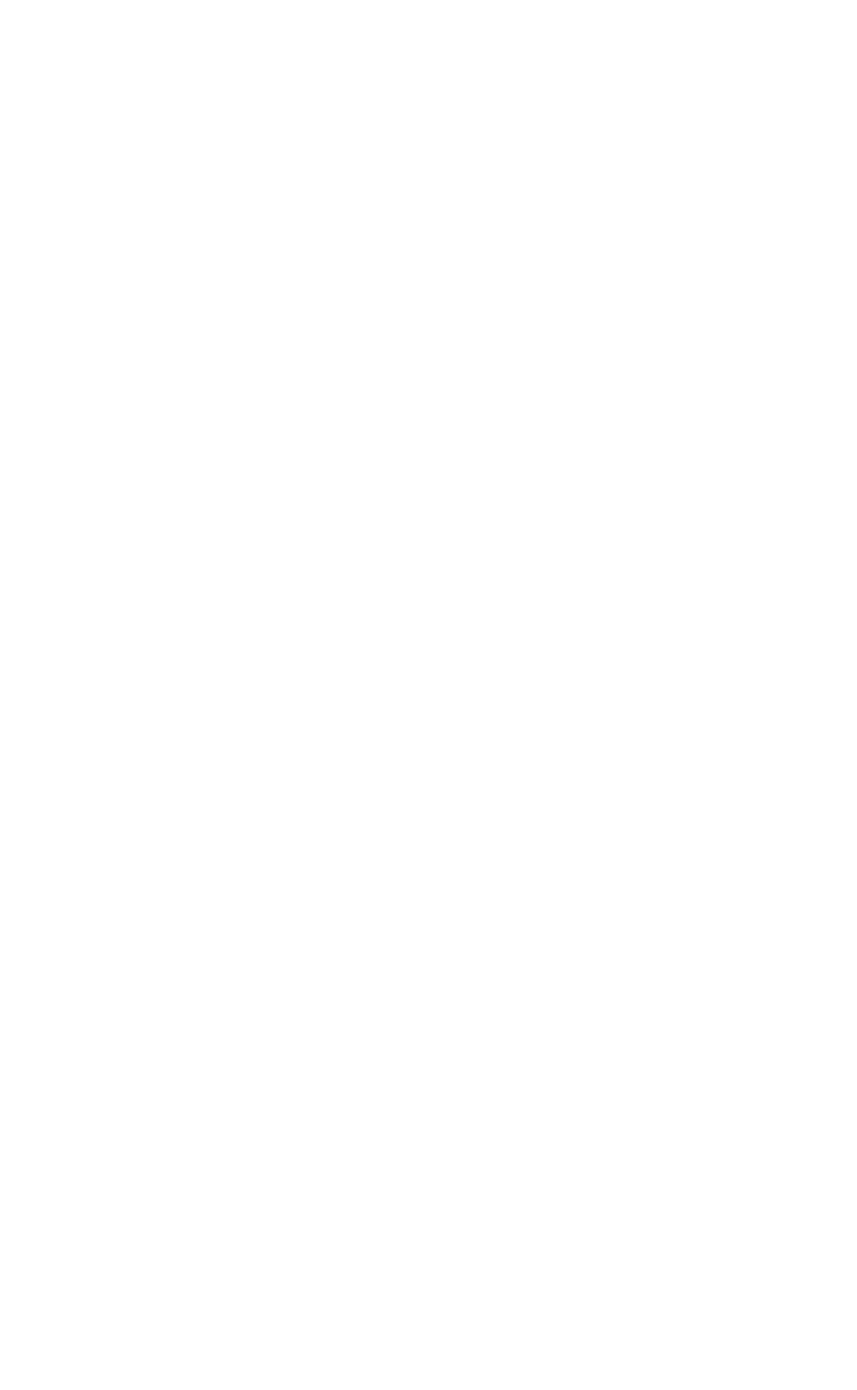
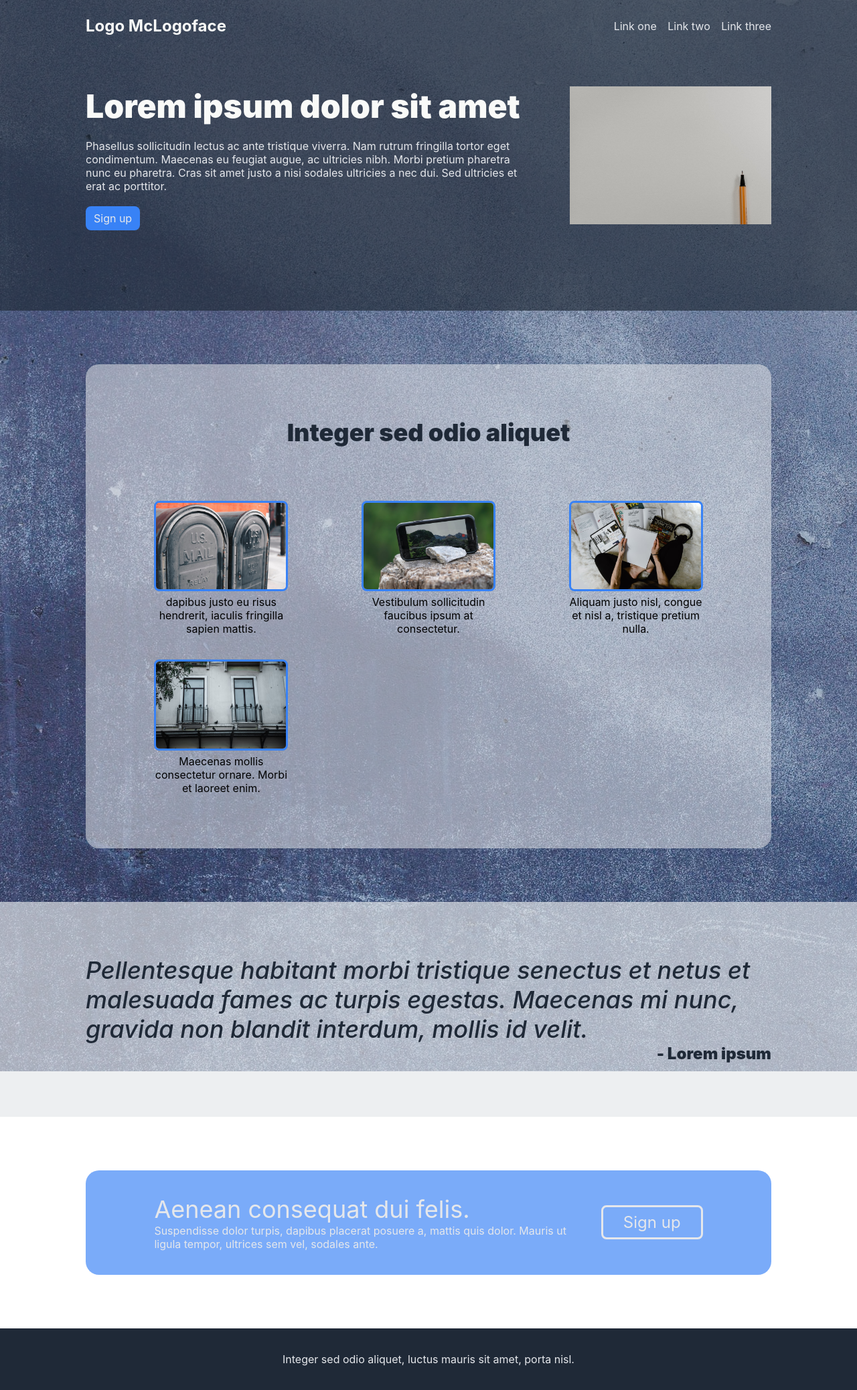
Before and after one commit to russleen/odin-landing, a plain HTML site: page index.html in a window 1280 px wide. Shown: the whole page at 67% size. Before the commit the page ends 800 px from the top, so only its background shows below. Drawn offline with Linux system fonts and the light colour scheme.

Commit message:
assignment done

```diff
--- a/index.html
+++ b/index.html
@@ -1,13 +1,83 @@
 <!DOCTYPE html>
 <html lang="en">
+
 <head>
     <meta charset="UTF-8">
     <meta http-equiv="X-UA-Compatible" content="IE=edge">
     <meta name="viewport" content="width=device-width, initial-scale=1.0">
-    <title>Document</title>
+    <title>Landing McLandingface</title>
     <link rel="stylesheet" href="style.css">
 </head>
+
 <body>
+    <div class="content">
+        <div class="header">
+            <div class="top-bar">
+                <div class="logo">Logo McLogoface</div>
+                <div class="links">
+                    <a href="#">Link one</a>
+                    <a href="#">Link two</a>
+                    <a href="#">Link three</a>
+                </div>
+            </div>
+            <div class="hero">
+                <div class="welcome">
+                    <div class="welcome-header">Lorem ipsum dolor sit amet</div>
+                    <div class="welcome-text">Phasellus sollicitudin lectus ac ante tristique viverra. Nam rutrum
+                        fringilla tortor eget condimentum. Maecenas eu feugiat augue, ac ultricies nibh. Morbi pretium
+                        pharetra nunc eu pharetra. Cras sit amet justo a nisi sodales ultricies a nec dui. Sed ultricies
+                        et erat ac porttitor. </div>
+                    <a class="welcome-button" href="#signup-anchor">Sign up</a>
+                </div>
+                <div class="hero-image">
+                    <img src="./images/welcome.jpg" alt="Welcome">
+                </div>
+            </div>
+        </div>
+        <div class="images-outer">
+            <div class="images-container">
+                <div class="images-header">
+                    Integer sed odio aliquet
+                </div>
+                <div class="images">
+                    <div class="image">
+                        <img src="./images/placeholder-1.jpg" alt="placeholder image #1">
+                        dapibus justo eu risus hendrerit, iaculis fringilla sapien mattis.
+                    </div>
+                    <div class="image">
+                        <img src="./images/placeholder-2.jpg" alt="placeholder image #2">
+                        Vestibulum sollicitudin faucibus ipsum at consectetur.
+                    </div>
+                    <div class="image">
+                        <img src="./images/placeholder-3.jpg" alt="placeholder image #3">
+                        Aliquam justo nisl, congue et nisl a, tristique pretium nulla.
+                    </div>
+                    <div class="image">
+                        <img src="./images/placeholder-4.jpg" alt="placeholder image #4">
+                        Maecenas mollis consectetur ornare. Morbi et laoreet enim.
+                    </div>
+                </div>
+            </div>
+        </div>
+        <div class="quote-container">
+            <div class="quote">Pellentesque habitant morbi tristique senectus et netus et malesuada fames ac turpis
+                egestas. Maecenas mi nunc, gravida non blandit interdum, mollis id velit.</div>
+            - Lorem ipsum
+        </div>
+        <div class="signup-container" id="signup-anchor">
+            <div class="signup">
+                <div class="signup-text">
+                    <div class="signup-header">
+                        Aenean consequat dui felis.
+                    </div>
+                    Suspendisse dolor turpis, dapibus placerat posuere a, mattis quis dolor. Mauris ut ligula tempor,
+                    ultrices sem vel, sodales ante.
+                </div>
+                <div class="signup-button"><a href="#">Sign up</a></div>
+            </div>
+        </div>
+        <div class="footer">Integer sed odio aliquet, luctus mauris sit amet, porta nisl.</div>
+    </div>
+</body>
 
-</body>
 </html>
--- a/style.css
+++ b/style.css
@@ -0,0 +1,187 @@
+body {
+    font-family: -apple-system, BlinkMacSystemFont, 'Segoe UI', Roboto, Oxygen, Ubuntu, Cantarell, 'Open Sans', 'Helvetica Neue', sans-serif;
+    margin: 0;
+    background-image: url("./images/bg.jpg");
+    background-repeat: no-repeat;
+    background-attachment: fixed;
+}
+
+a {
+    text-decoration: none;
+}
+
+.header {
+    display: flex;
+    flex-direction: column;
+    justify-content: space-between;
+    background-color: #1F2937AA;
+    color: #e5e7eb;
+    padding: 24px 10% 80px 10%;
+    gap: 36px;
+}
+
+.top-bar{
+    display: flex;
+    justify-content: space-between;
+    align-items: center;
+}
+
+.logo {
+    display: flex;
+    align-items: center;
+    color: #f9faf8;
+    font-size: 24px;
+    font-weight: 700;
+}
+
+.links a {
+    margin-left: 12px;
+    color: #e5e7eb;
+}
+
+.hero {
+    display: flex;
+    justify-content: space-between;
+    gap: 60px;
+    margin: 40px 0;
+}
+
+.welcome {
+    flex: 1 1 100%;
+    display: flex;
+    flex-direction: column;
+    gap: 20px;
+    align-items: flex-start;
+}
+
+.welcome-header {
+    font-size: 48px;
+    font-weight: 900;
+    color: #f9faf8;
+}
+
+.welcome-button {
+    background-color: #3882F6;
+    color: #e5e7eb;
+    padding: 8px 12px;
+    border: none;
+    border-radius: 8px;
+}
+
+.hero-image {
+    flex: 1 2 100%;
+    width: 300px;
+    height: fit-content;
+    display: flex;
+    justify-content: center;
+    align-items: center;
+}
+
+.hero-image img {
+    max-width:100%;
+}
+
+.images-outer {
+    padding: 80px 10%;
+}
+
+.images-container {
+    background-color: #E5E7EB88;
+    border-radius: 20px;
+    padding: 80px 10%;
+    display: flex;
+    flex-direction: column;
+    align-items: center;
+    gap: 80px;
+}
+
+.images-header {
+    font-size: 36px;
+    font-weight: 900;
+    color: #1F2937;
+}
+
+.images {
+    display: flex;
+    flex-wrap: wrap;
+    justify-content: space-between;
+    gap: 36px;
+}
+
+.image {
+    display: flex;
+    max-width: 200px;
+    flex-direction: column;
+    gap: 6px;
+    text-align: center;
+}
+
+.image img {
+    border: 3px solid #3882F6;
+    border-radius: 8px;
+    height: auto;
+}
+
+.image img:hover {
+    box-shadow: 0 0 10px 5px #3882F6;
+    transform: scale(1.1);
+}
+
+.quote-container {
+    background-color: #E5E7EBAA;
+    padding: 80px 10%;
+    color: #1F2937;
+    font-size: 24px;
+    text-align: right;
+    font-weight: 900;
+}
+
+.quote {
+    text-align: left;
+    margin: 0;
+    padding: 0;
+    font-size: 36px;
+    font-weight: 500;
+    font-style: italic;
+}
+
+.signup-container {
+    padding: 80px 10%;
+}
+
+.signup {
+    display: flex;
+    gap: 40px;
+    border-radius: 20px;
+    padding: 36px 10%;
+    background-color: #3882F6AA;
+    color: #E5E7EB;
+}
+
+.signup-header {
+    font-size: 36px;
+}
+
+.signup-button {
+    flex-shrink: 0;
+    display: flex;
+    align-items: center;
+}
+
+.signup-button a {
+    color: #E5E7EB;
+    font-size: 24px;
+    border: 3px solid #E5E7EB;
+    border-radius: 8px;
+    padding: 8px 30px;
+}
+
+
+.footer {
+    display: flex;
+    justify-content: center;
+    align-items: center;
+    background-color: #1F2937;
+    color: #e5e7eb;
+    padding: 36px 0;
+}
```
Also changed, not shown: colors_and_stuff.png (added), images/bg.jpg (added), images/placeholder-1.jpg (added), images/placeholder-2.jpg (added), images/placeholder-3.jpg (added), images/placeholder-4.jpg (added), images/welcome.jpg (added), odin-project.png (added), 1 other file.
